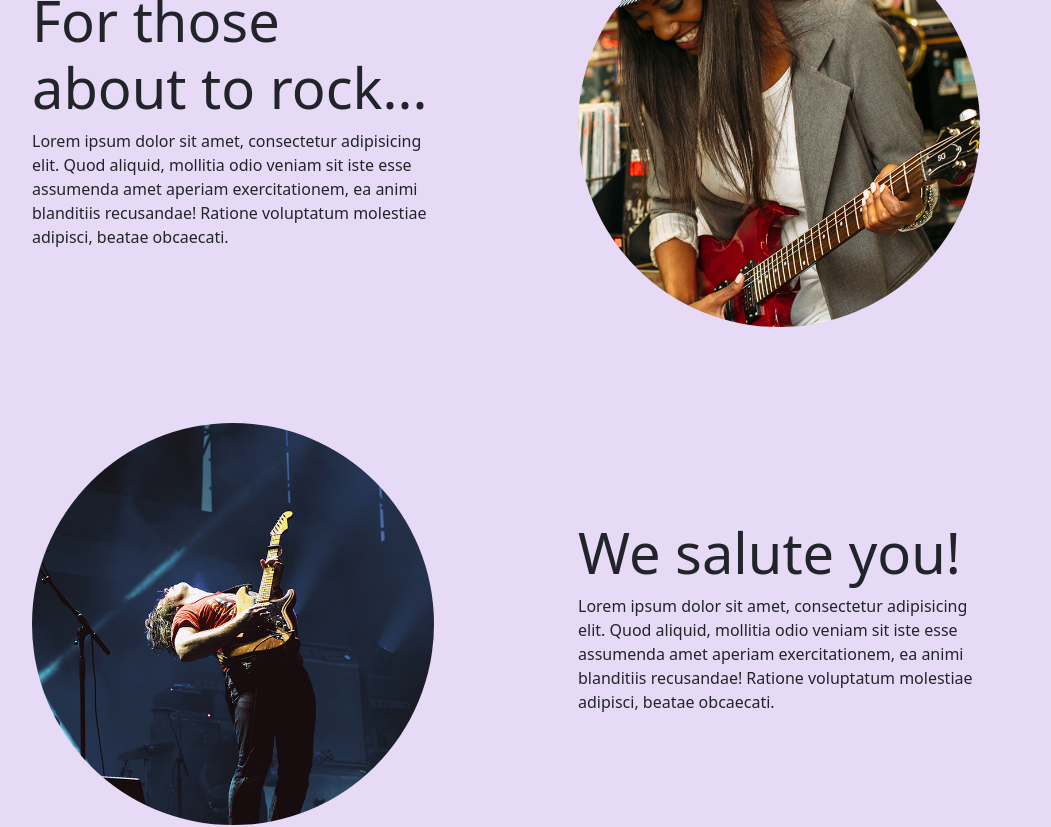
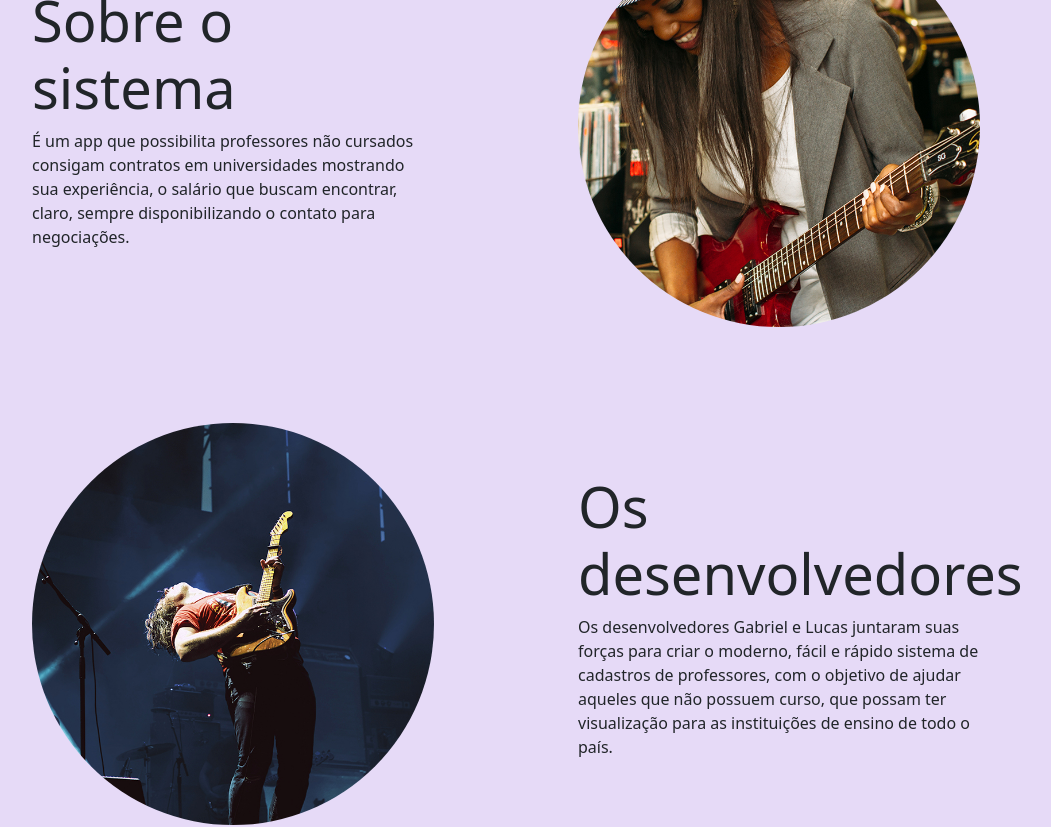
Before and after one commit to gabrielsantos8/hackathon-reactapp, a React (Create React App) app: page / in a window 1280 px wide. Shown: the part 620-1447 px from the top of the page, without its empty margins (134-1185 px from the left). Built offline with nearby package versions, Linux system fonts and the light colour scheme.

Commit message:
configurando o sobre

```diff
--- a/src/pages/Home/index.jsx
+++ b/src/pages/Home/index.jsx
@@ -27,8 +27,8 @@ export const Home = () => {
                         </div>
                         <div class="col-lg-6 order-lg-1">
                             <div class="p-5">
-                                <h2 class="display-4">For those about to rock...</h2>
-                                <p>Lorem ipsum dolor sit amet, consectetur adipisicing elit. Quod aliquid, mollitia odio veniam sit iste esse assumenda amet aperiam exercitationem, ea animi blanditiis recusandae! Ratione voluptatum molestiae adipisci, beatae obcaecati.</p>
+                                <h2 class="display-4">Sobre o sistema</h2>
+                                <p>É um app que possibilita professores não cursados consigam contratos em universidades mostrando sua experiência, o salário que buscam encontrar, claro, sempre disponibilizando o contato para negociações.</p>
                             </div>
                         </div>
                     </div>
@@ -44,8 +44,8 @@ export const Home = () => {
                         </div>
                         <div class="col-lg-6">
                             <div class="p-5">
-                                <h2 class="display-4">We salute you!</h2>
-                                <p>Lorem ipsum dolor sit amet, consectetur adipisicing elit. Quod aliquid, mollitia odio veniam sit iste esse assumenda amet aperiam exercitationem, ea animi blanditiis recusandae! Ratione voluptatum molestiae adipisci, beatae obcaecati.</p>
+                                <h2 class="display-4">Os desenvolvedores</h2>
+                                <p>Os desenvolvedores Gabriel e Lucas juntaram suas forças para criar o moderno, fácil e rápido sistema de cadastros de professores, com o objetivo de ajudar aqueles que não possuem curso, que possam ter visualização para as instituições de ensino de todo o país.</p>
                             </div>
                         </div>
                     </div>
```
